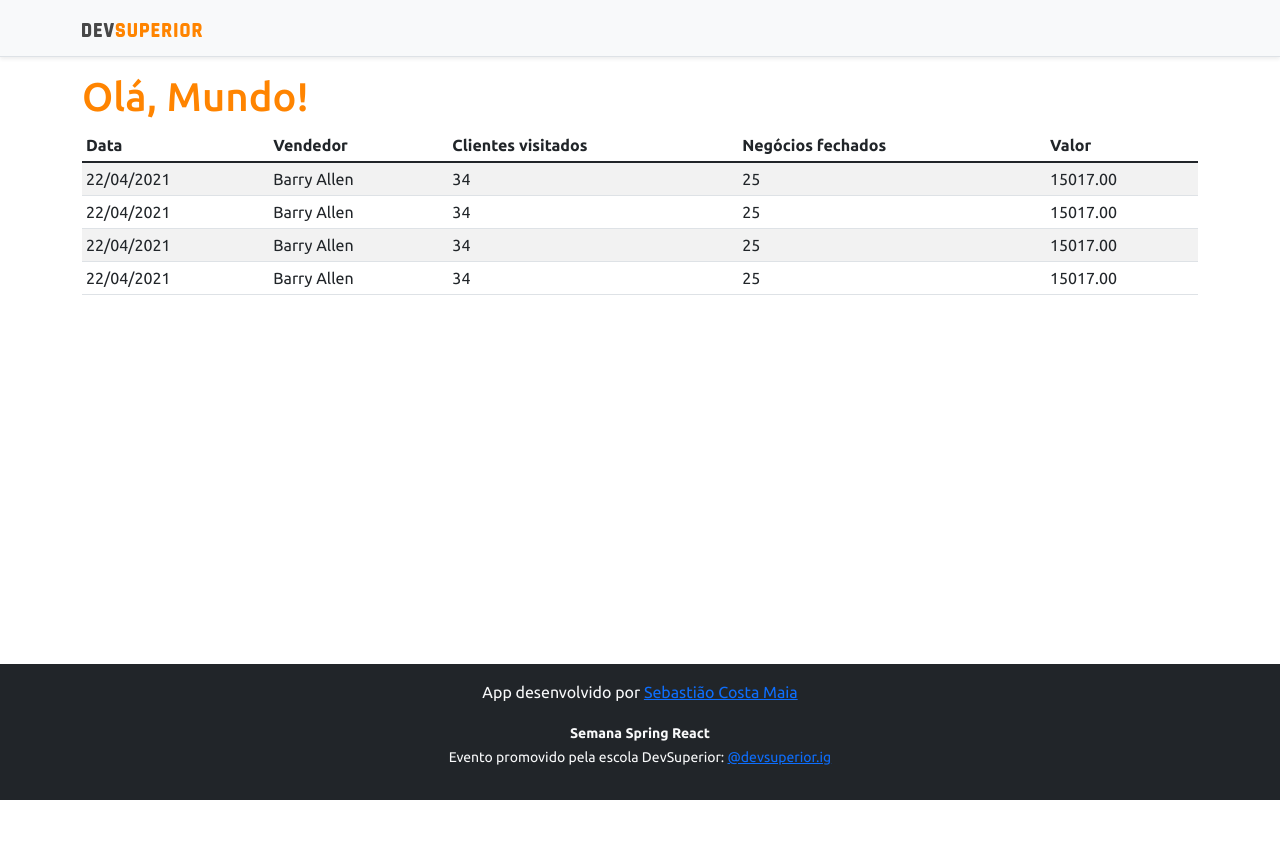
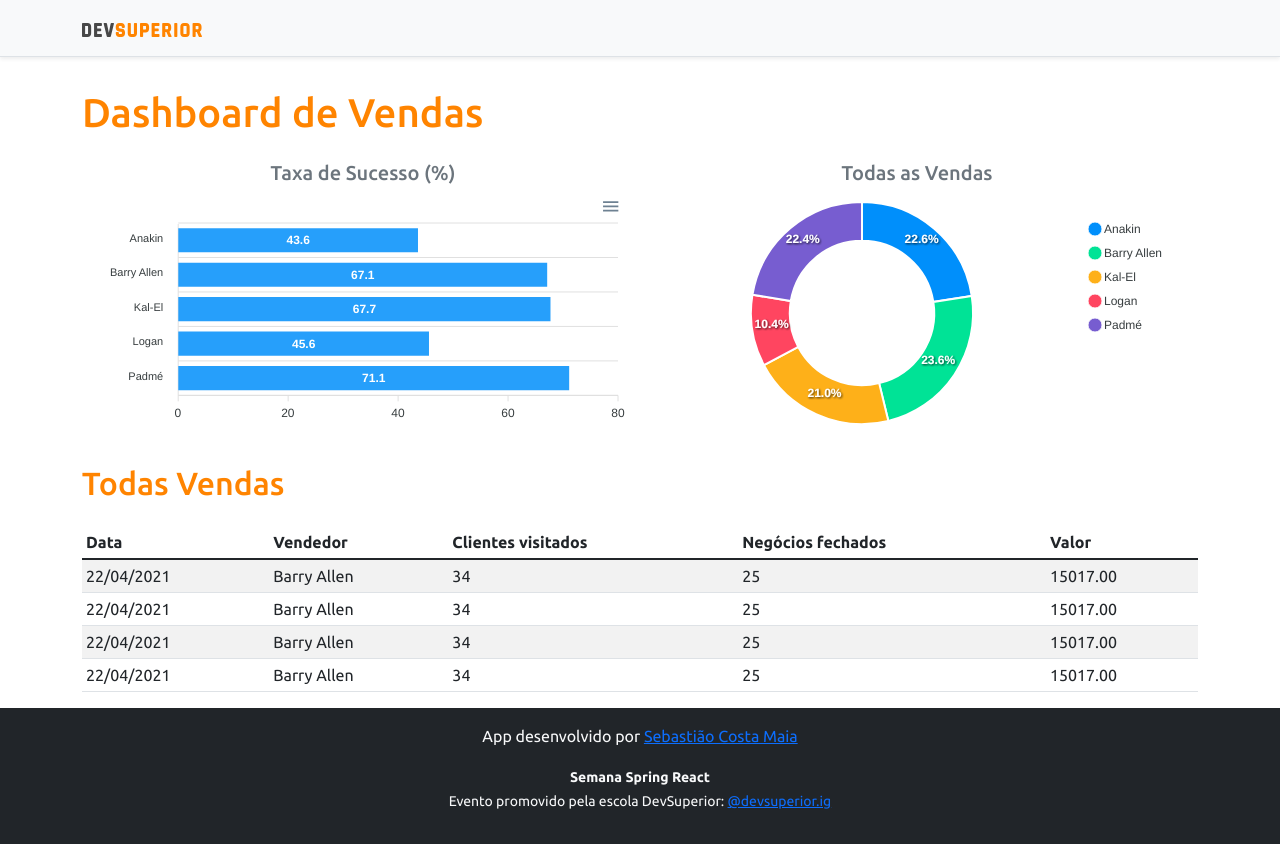
Before and after one commit to sebastiacost/projeto-sds3, a React (Create React App) app in the folder projeto-sds3/frontend/: page / in a window 1280 px wide. Before the commit the page ends 800 px from the top, so only its background shows below. Built offline with nearby package versions, Linux system fonts and the light colour scheme.

Commit message:
Static charts

```diff
--- a/projeto-sds3/frontend/package.json
+++ b/projeto-sds3/frontend/package.json
@@ -13,9 +13,11 @@
     "@types/node": "^12.0.0",
     "@types/react": "^17.0.0",
     "@types/react-dom": "^17.0.0",
+    "apexcharts": "^3.28.1",
     "bootstrap": "^5.1.1",
     "jquery": "1.9.1",
     "react": "^17.0.2",
+    "react-apexcharts": "^1.3.9",
     "react-dom": "^17.0.2",
     "react-scripts": "4.0.3",
     "typescript": "^4.1.2",
--- a/projeto-sds3/frontend/src/App.tsx
+++ b/projeto-sds3/frontend/src/App.tsx
@@ -1,3 +1,5 @@
+import BarChart from "components/BarChart";
+import DonutChart from "components/DonutChart";
 import DataTable from "components/DataTable";
 import Fooster from "components/Fooster";
 import NavBar from "components/NavBar"
@@ -7,11 +9,25 @@
     <>
       <NavBar />
       <div className="container">
-        <h1 className="text-primary">Olá, Mundo!</h1>
+        <h1 className="text-primary py-3">Dashboard de Vendas</h1>
 
-        <DataTable/>
+        <div className="row px-3">
+          <div className="col-sm-6">
+            <h5 className="text-center text-secondary">Taxa de Sucesso (%)</h5>
+            <BarChart />
+          </div>
+
+          <div className="col-sm-6">
+            <h5 className="text-center text-secondary">Todas as Vendas</h5>
+            <DonutChart/>
+          </div>
+        </div>
+        <div className="py-3">
+          <h2 className="text-primary">Todas Vendas</h2>
+        </div>
+        <DataTable />
       </div>
-      <Fooster/>
+      <Fooster />
     </>
   );
 }
--- /dev/null
+++ b/projeto-sds3/frontend/src/components/BarChart/index.tsx
@@ -0,0 +1,35 @@
+import Chart from 'react-apexcharts'
+
+const BarChart = () => {
+
+    const options = {
+        plotOptions: {
+            bar: {
+                horizontal: true,
+            }
+        },
+    };
+
+    const mockData = {
+        labels: {
+            categories: ['Anakin', 'Barry Allen', 'Kal-El', 'Logan', 'Padmé']
+        },
+        series: [
+            {
+                name: "% Sucesso",
+                data: [43.6, 67.1, 67.7, 45.6, 71.1]
+            }
+        ]
+    };
+
+    return (
+        <Chart
+            options={{...options, xaxis: mockData.labels}}
+            series={mockData.series}
+            type='bar'
+            height='240'
+        />
+    );
+}
+
+export default BarChart;
--- /dev/null
+++ b/projeto-sds3/frontend/src/components/DonutChart/index.tsx
@@ -0,0 +1,26 @@
+import Chart from 'react-apexcharts'
+
+const DonutChart = () => {
+
+    const mockData = {
+        series: [477138, 499928, 444867, 220426, 473088],
+        labels: ['Anakin', 'Barry Allen', 'Kal-El', 'Logan', 'Padmé']
+    }
+
+    const options = {
+        legend: {
+            show: true
+        }
+    }
+
+    return (
+        <Chart
+            options={{...options, labels: mockData.labels}}
+            series={mockData.series}
+            type='donut'
+            height='240'
+        />
+    );
+}
+
+export default DonutChart;
```
Also changed, not shown: 1 other file (tests, documents, lock files or other folders).
